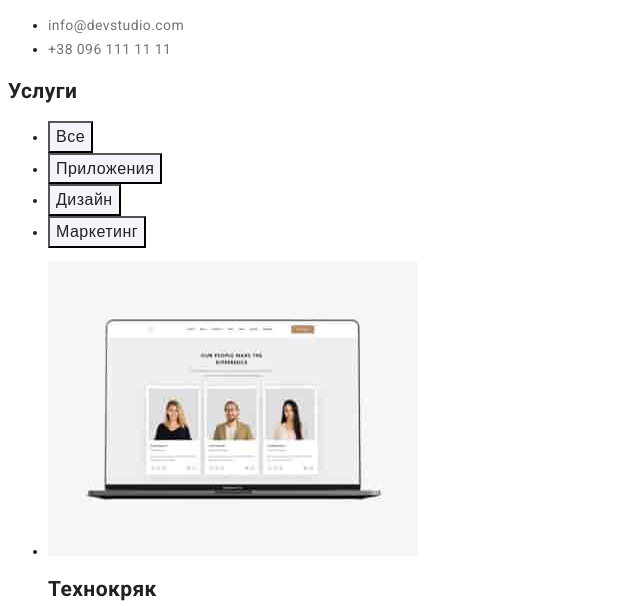
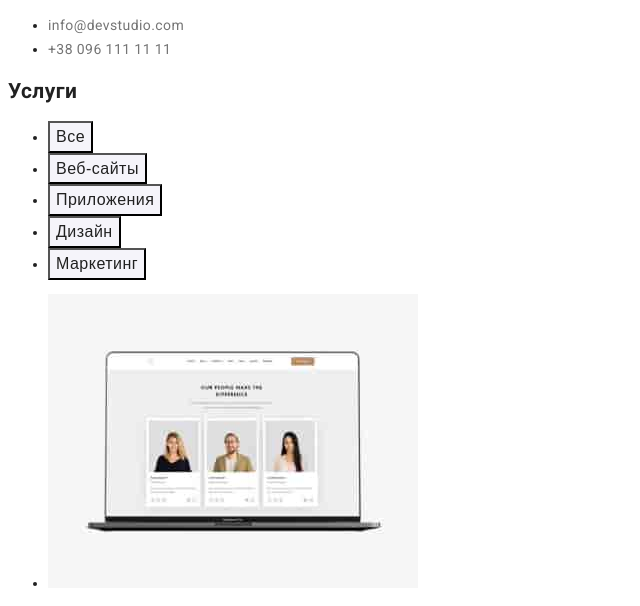
Before and after one commit to aalexblade/goit-markup-hw-02, a plain HTML site: page portfolio.html in a window 1280 px wide. Shown: the part 116-722 px from the top of the page, without its empty margins (0-640 px from the left). Drawn offline with Linux system fonts and the light colour scheme.

Commit message:
добавив кнопку Веб-сайты

```diff
--- a/portfolio.html
+++ b/portfolio.html
@@ -46,13 +46,20 @@
         <h1>Услуги</h1>
         <ul>
             <li>
-                <button type="button" class="pointer current">Все</button></li>
+                <button type="button" class="pointer current">Все</button>
+            </li>
             <li>
-                <button type="button" class="pointer">Приложения</button></li>
+                <button type="button" class="pointer current">Веб-сайты</button>
+            </li>
             <li>
-                <button type="button" class="pointer">Дизайн</button></li>
+                <button type="button" class="pointer">Приложения</button>
+            </li>
             <li>
-                <button type="button" class="pointer">Маркетинг</button></li>
+                <button type="button" class="pointer">Дизайн</button>
+            </li>
+            <li>
+                <button type="button" class="pointer">Маркетинг</button>
+            </li>
        </ul>
         <ul>
             <li>
```
